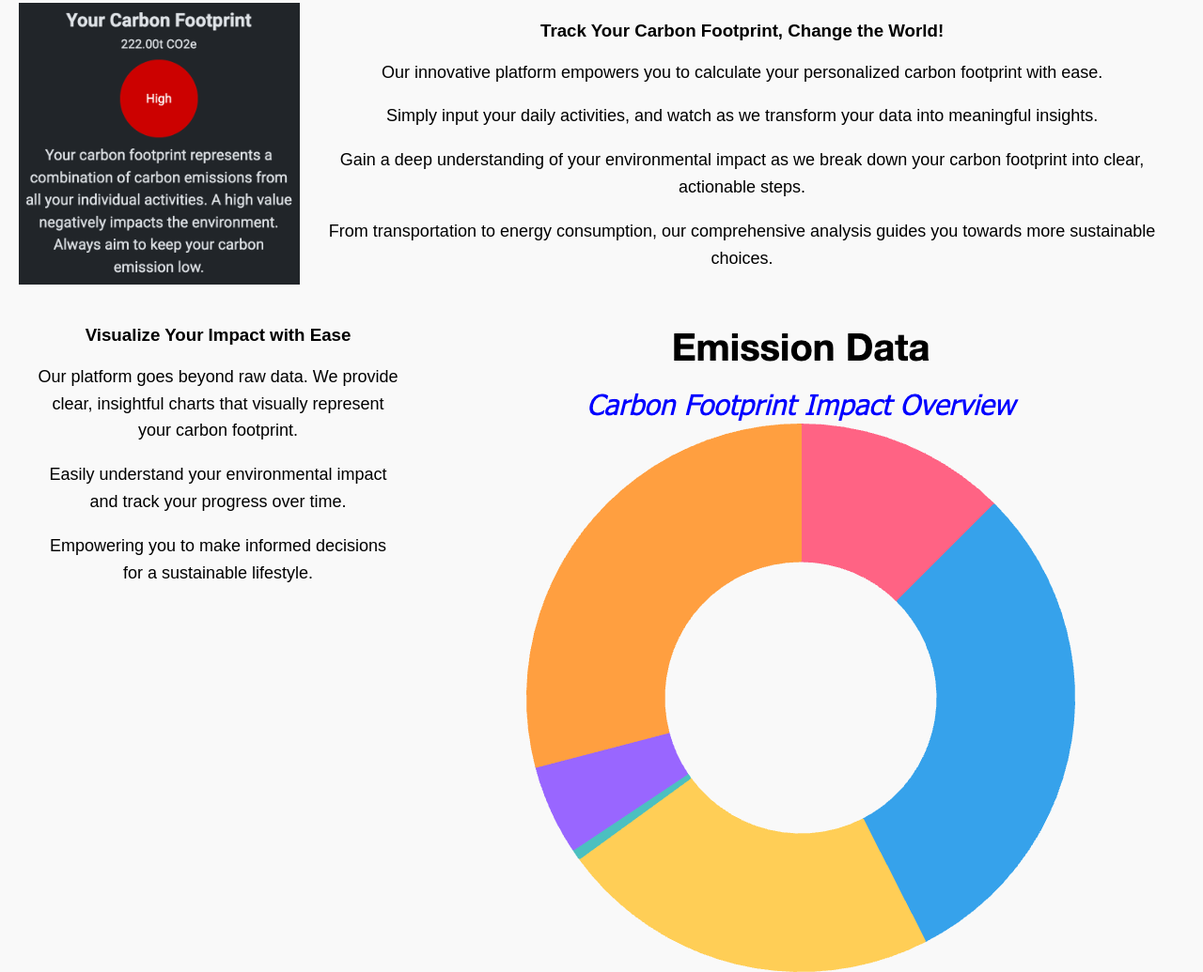
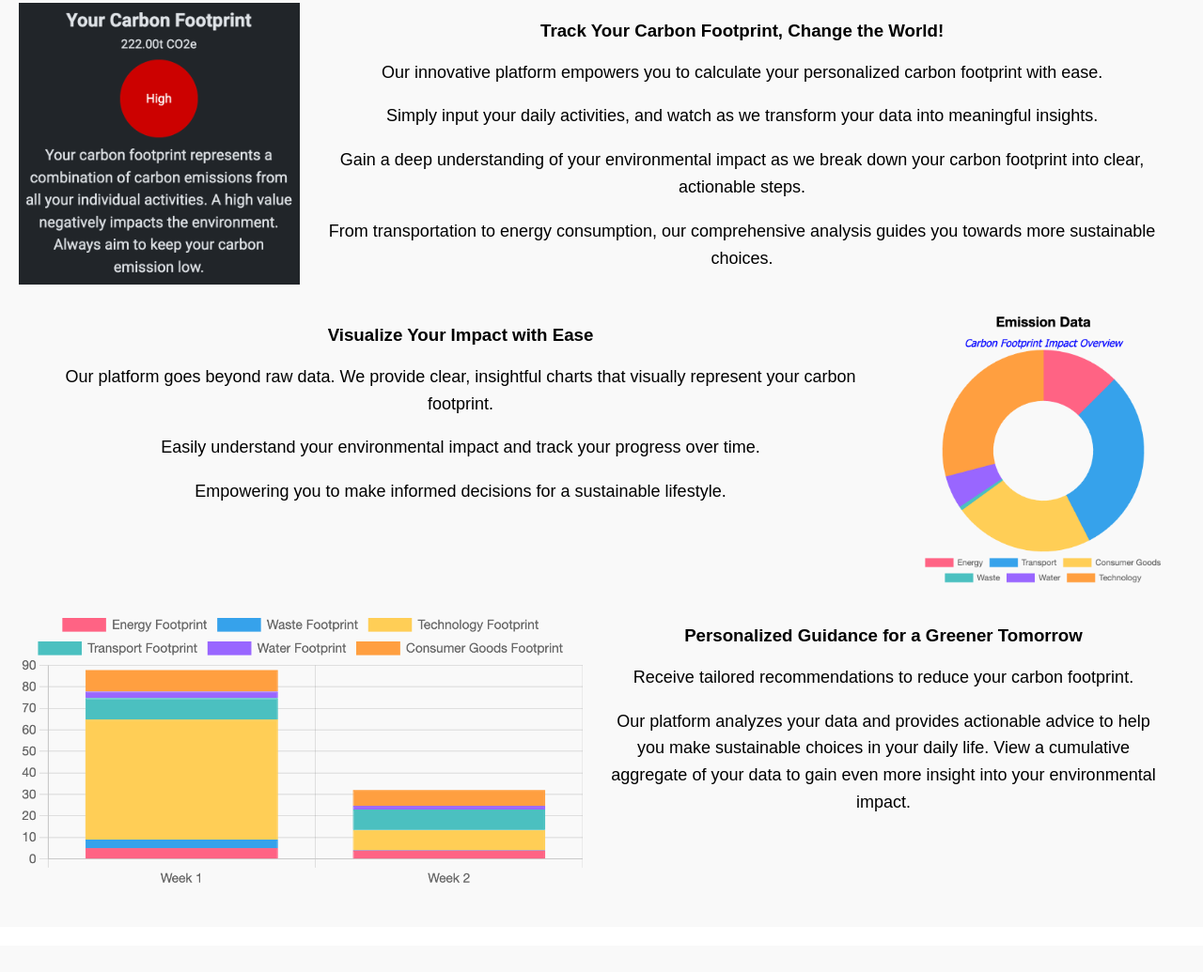
Before and after one commit to AnsaYong/ansayong.github.io, a plain HTML site: page index.html in a window 1280 px wide. Shown: the part 712-1747 px from the top of the page at 94% size. Drawn offline with Linux system fonts and the light colour scheme.

Commit message:
revised website images

```diff
--- a/index.html
+++ b/index.html
@@ -166,13 +166,13 @@
             </div>
         </div>
         <div class="feature">
-            <div class="feature-text" alt="Feature 2" style="height: 300px;">
+            <div class="feature-text" alt="Feature 2">
                 <h3>Visualize Your Impact with Ease</h3>
                 <p>Our platform goes beyond raw data. We provide clear, insightful charts that visually represent your carbon footprint.</p>
                 <p>Easily understand your environmental impact and track your progress over time.</p>
                 <p>Empowering you to make informed decisions for a sustainable lifestyle.</p>
             </div>
-            <img src="carb_foot_1.png" alt="Feature 2">
+            <img src="carb_foot_1.png" alt="Feature 2" style="height: 300px;">
         </div>
         <div class="feature">
             <img src="feat3.png" alt="Feature 3" style="height: 300px;">
```
